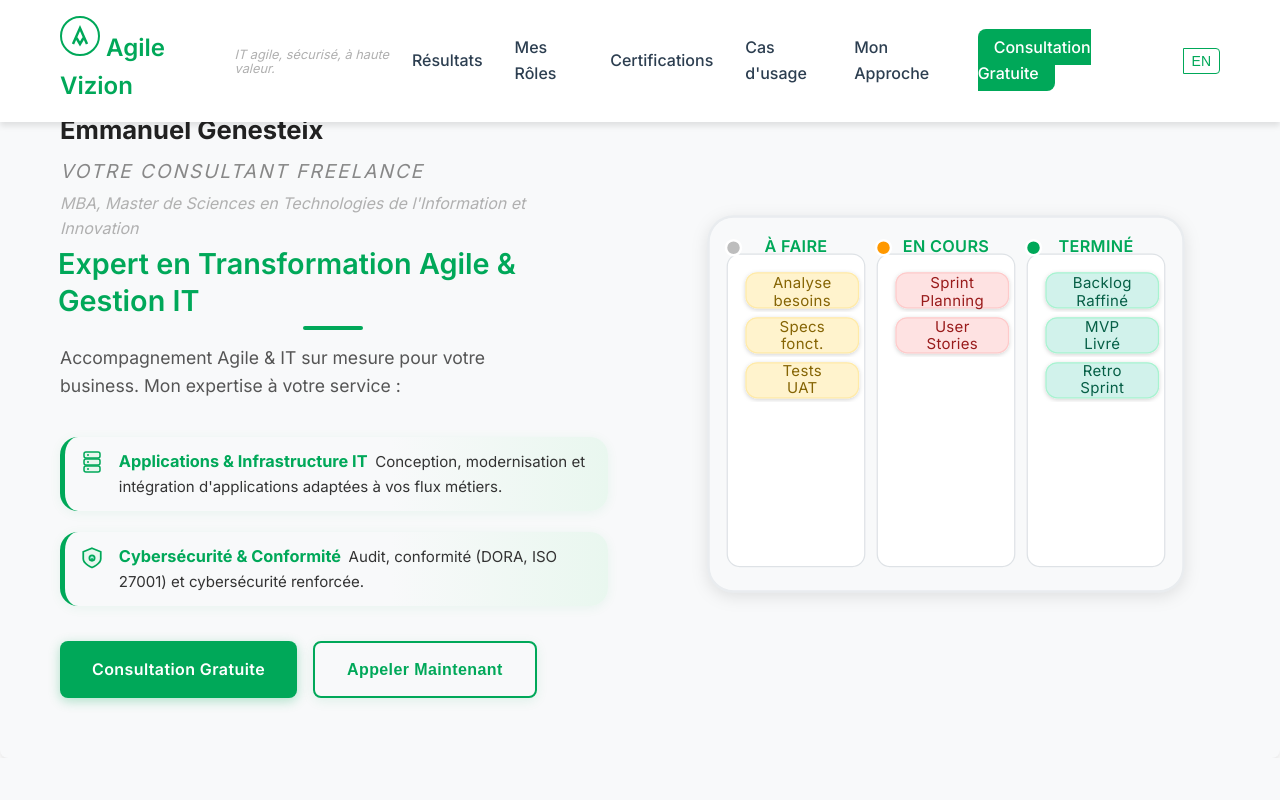
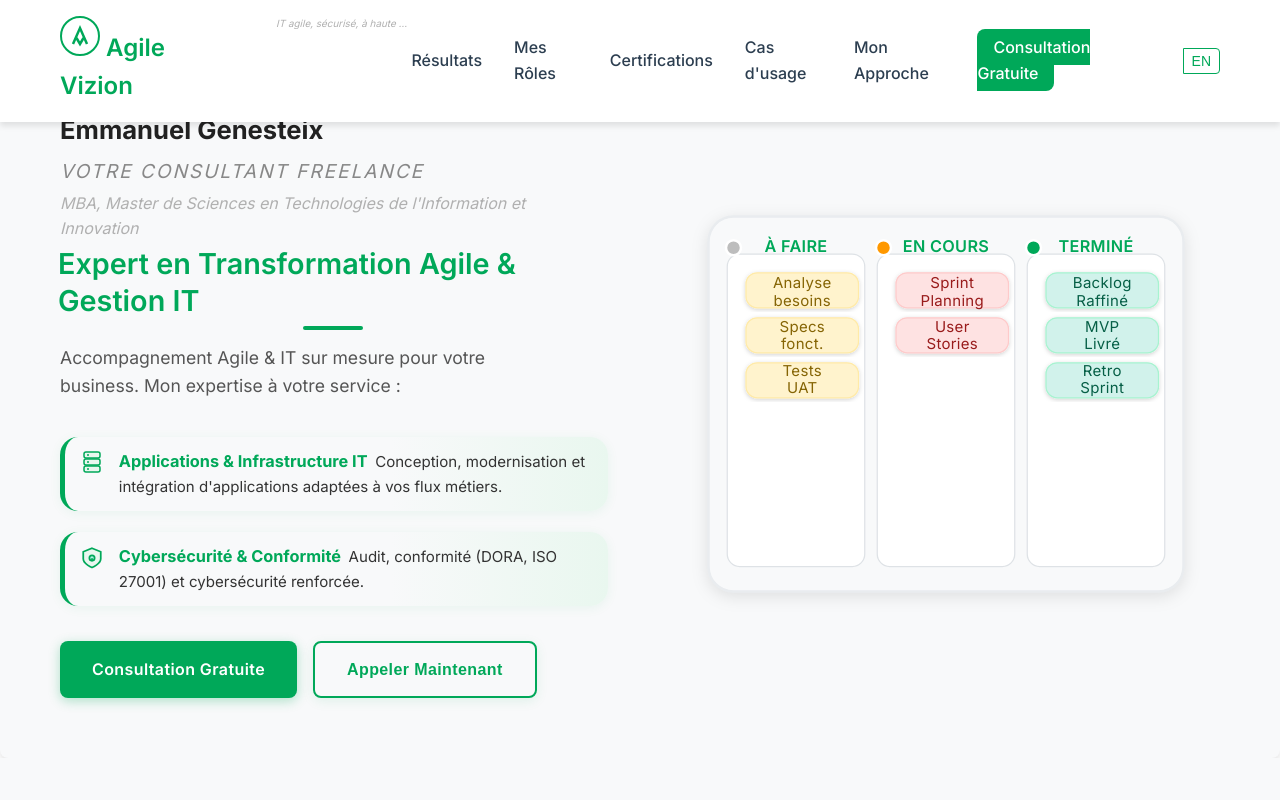
Before and after one commit to cryptoradio7/agilevizion, a plain HTML site: page index.html in a window 1280 px wide. Shown: the top 800 px of the page. Drawn offline with Linux system fonts and the light colour scheme.

Commit message:
Fix tagline: ajout traduction et correction CSS pour tailles de police

```diff
--- a/index.html
+++ b/index.html
@@ -23,7 +23,7 @@
                     </svg>
                     <span class="brand-title">Agile Vizion</span>
                 </div>
-                <span class="site-tagline">IT agile, sécurisé, à haute valeur.</span>
+                <span class="site-tagline" data-translate="site_tagline">IT agile, sécurisé, à haute valeur.</span>
             </div>
             <button class="lang-btn lang-switch-mobile" id="lang-switch-mobile">EN</button>
             <ul class="nav-menu" data-translate-section="nav">
--- a/lang.js
+++ b/lang.js
@@ -51,6 +51,7 @@ const translations = {
         hero_title: "Expert en Transformation Agile & Gestion IT",
         hero_description: "Accompagnement Agile & IT sur mesure pour votre business. Mon expertise à votre service :",
         call_now: "Appeler Maintenant",
+        site_tagline: "IT agile, sécurisé, à haute valeur.",
 
         // Results Section
         results_title: "Mes Résultats en Chiffres",
@@ -242,6 +243,7 @@ const translations = {
         hero_title: "Expert in Agile Transformation & IT Management",
         hero_description: "Custom Agile & IT support for your business. My expertise at your service:",
         call_now: "Call Now",
+        site_tagline: "Agile IT, secure, high value.",
 
         // Results Section
         results_title: "Results in Numbers",
--- a/styles.css
+++ b/styles.css
@@ -1994,14 +1994,23 @@ html, body {
   line-height: 1.1;
 }
 .site-tagline {
-  font-size: 0.8rem;
-  color: #b0b0b0;
-  font-style: italic;
-  font-weight: 400;
-  margin-top: 2px;
-  margin-bottom: 0;
-  line-height: 1.1;
-}
+  font-size: 0.62rem !important;
+  color: #b0b0b0 !important;
+  font-style: italic !important;
+  font-weight: 400 !important;
+  margin-top: 2px !important;
+  margin-bottom: 0 !important;
+  line-height: 1.1 !important;
+  display: block;
+  text-align: left;
+  white-space: nowrap;
+  max-width: 100vw;
+  overflow: hidden;
+  text-overflow: ellipsis;
+  align-self: flex-start;
+  padding-left: 44px;
+}
+
 @media (max-width: 768px) {
   .navbar .container {
     display: flex;
@@ -2036,7 +2045,7 @@ html, body {
     height: 36px !important;
   }
   .site-tagline {
-    font-size: 0.62rem !important;
+    font-size: 0.55rem !important;
     color: #b0b0b0 !important;
     font-style: italic !important;
     font-weight: 400 !important;
@@ -2065,12 +2074,3 @@ html, body {
     padding-top: 0 !important;
   }
 }
-
-@media (max-width: 768px) {
-  .brand-title {
-    font-size: 1.5rem !important;
-  }
-  .site-tagline {
-    font-size: 0.55rem !important;
-  }
-}
```
